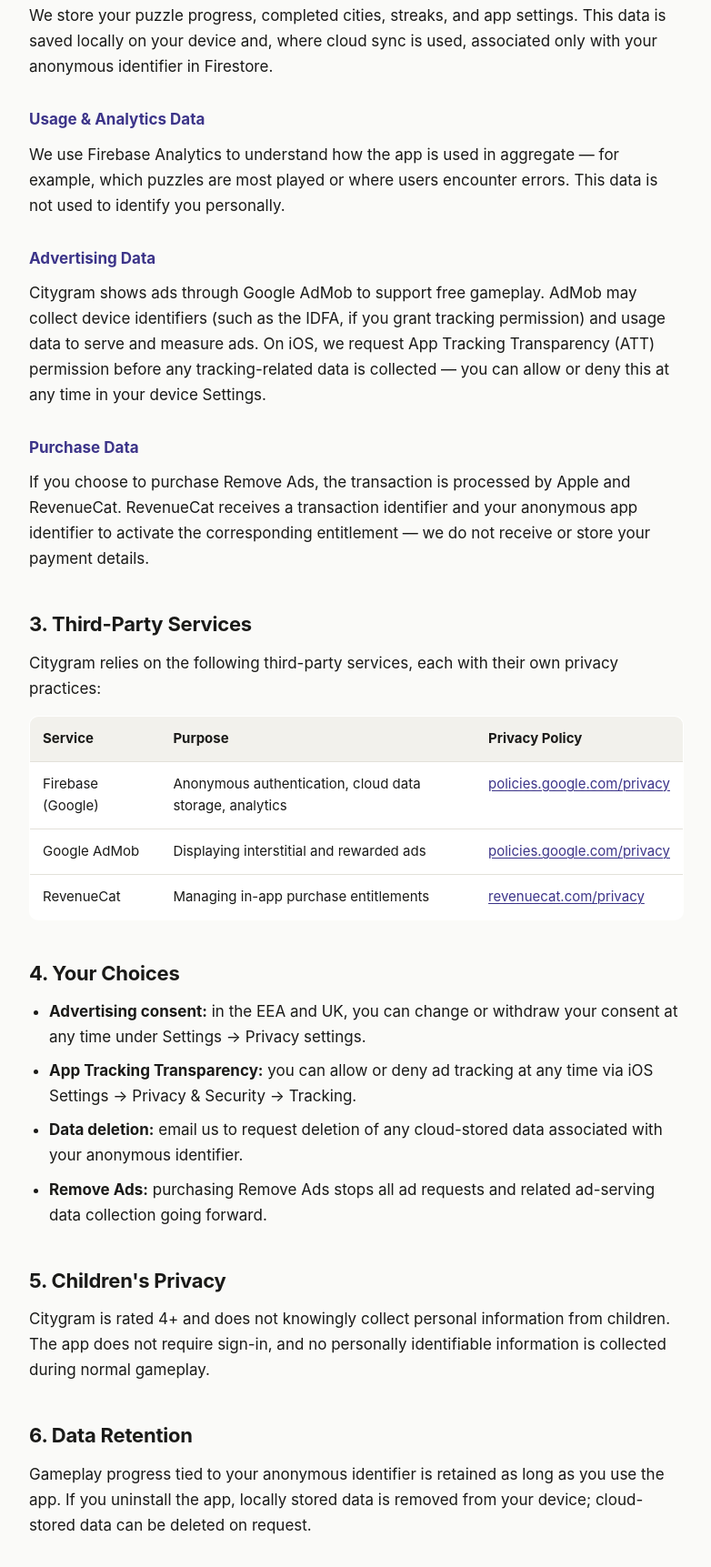
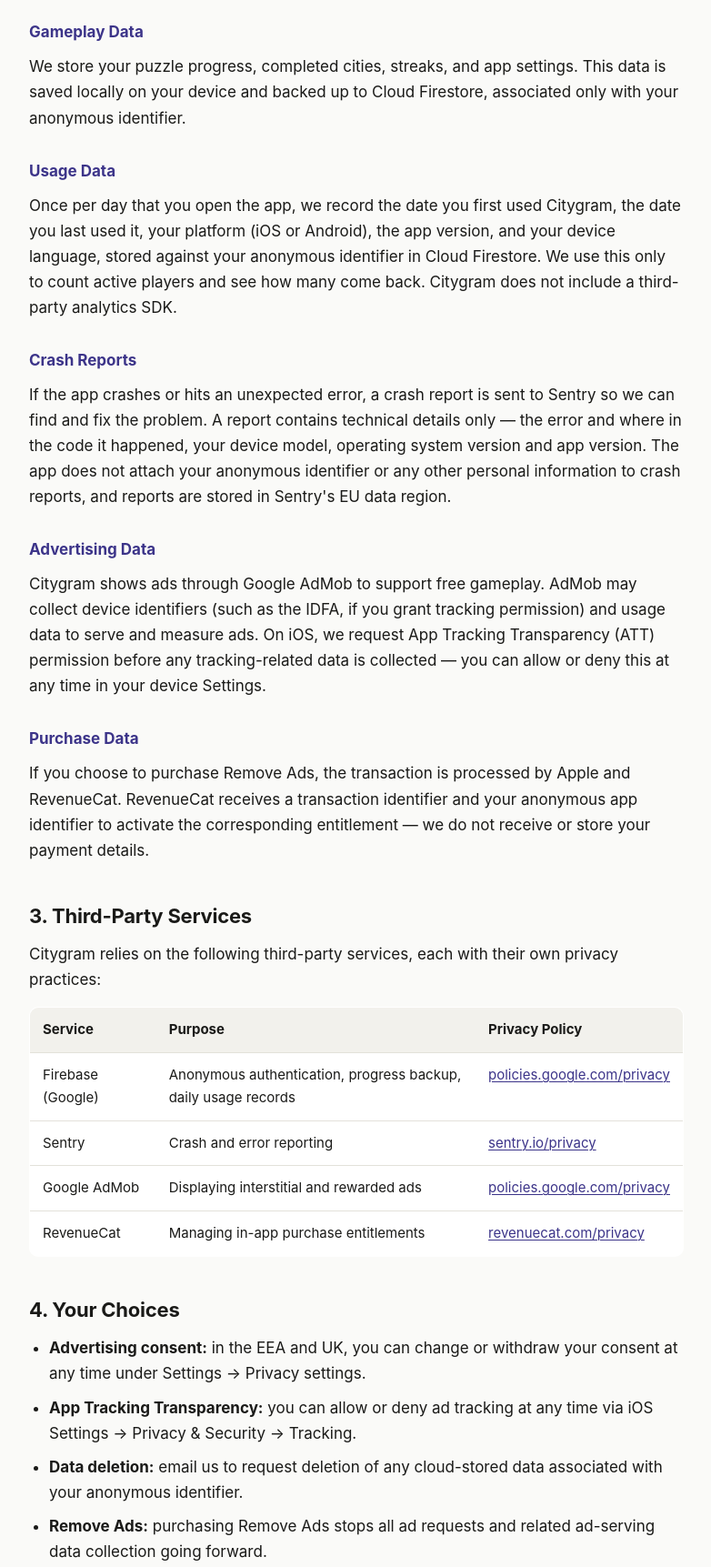
Before and after one commit to Zaimod/citygram-support, a plain HTML site: page privacy/index.html in a window 1280 px wide. Shown: the part 865-2588 px from the top of the page at 91% size, without its empty margins (248-1030 px from the left). Drawn offline with Linux system fonts and the light colour scheme.

Commit message:
Add Sentry to the privacy policy, drop Firebase Analytics

```diff
--- a/privacy/index.html
+++ b/privacy/index.html
@@ -161,7 +161,7 @@
   <div class="badge" aria-hidden="true">CG</div>
 
   <h1>Privacy Policy</h1>
-  <p class="meta">Citygram — Last updated 26 August 2026</p>
+  <p class="meta">Citygram — Last updated 29 September 2026</p>
 
   <p class="lede">Citygram is developed by Vladyslav Ivashchuk, a registered sole
   proprietor (ФОП) based in Ukraine. Questions about this policy or your data can
@@ -172,7 +172,7 @@
   <p>This Privacy Policy explains what information Citygram collects, how it is
   used, and the choices you have. Citygram is a puzzle game where all content is
   free to play. We collect the minimum data necessary to make the app work, keep
-  your progress, show ads, and process optional purchases.</p>
+  your progress, fix crashes, show ads, and process optional purchases.</p>
 
   <h2>2. Information We Collect</h2>
 
@@ -182,19 +182,31 @@
   launch, the app creates an anonymous, randomly generated identifier via Firebase
   Anonymous Authentication. This identifier is not linked to your name, email, or
   any personally identifiable information unless you choose to contact us directly
-  (for example, by email).</p>
+  (for example, by email). On iOS the identifier is kept in the device Keychain, so
+  it survives reinstalling the app — this is what lets you restore your progress.</p>
 
   <h3>Gameplay Data</h3>
 
   <p>We store your puzzle progress, completed cities, streaks, and app settings.
-  This data is saved locally on your device and, where cloud sync is used,
-  associated only with your anonymous identifier in Firestore.</p>
+  This data is saved locally on your device and backed up to Cloud Firestore,
+  associated only with your anonymous identifier.</p>
 
-  <h3>Usage &amp; Analytics Data</h3>
+  <h3>Usage Data</h3>
 
-  <p>We use Firebase Analytics to understand how the app is used in aggregate —
-  for example, which puzzles are most played or where users encounter errors. This
-  data is not used to identify you personally.</p>
+  <p>Once per day that you open the app, we record the date you first used
+  Citygram, the date you last used it, your platform (iOS or Android), the app
+  version, and your device language, stored against your anonymous identifier in
+  Cloud Firestore. We use this only to count active players and see how many come
+  back. Citygram does not include a third-party analytics SDK.</p>
+
+  <h3>Crash Reports</h3>
+
+  <p>If the app crashes or hits an unexpected error, a crash report is sent to
+  Sentry so we can find and fix the problem. A report contains technical details
+  only — the error and where in the code it happened, your device model, operating
+  system version and app version. The app does not attach your anonymous
+  identifier or any other personal information to crash reports, and reports are
+  stored in Sentry's EU data region.</p>
 
   <h3>Advertising Data</h3>
 
@@ -228,8 +240,13 @@
       <tbody>
         <tr>
           <td>Firebase (Google)</td>
-          <td>Anonymous authentication, cloud data storage, analytics</td>
+          <td>Anonymous authentication, progress backup, daily usage records</td>
           <td><a href="https://policies.google.com/privacy">policies.google.com/privacy</a></td>
+        </tr>
+        <tr>
+          <td>Sentry</td>
+          <td>Crash and error reporting</td>
+          <td><a href="https://sentry.io/privacy/">sentry.io/privacy</a></td>
         </tr>
         <tr>
           <td>Google AdMob</td>
@@ -268,7 +285,10 @@
 
   <p>Gameplay progress tied to your anonymous identifier is retained as long as
   you use the app. If you uninstall the app, locally stored data is removed from
-  your device; cloud-stored data can be deleted on request.</p>
+  your device; cloud-stored data can be deleted on request. On iOS, the anonymous
+  identifier itself stays in the device Keychain after uninstalling. Crash reports
+  are kept by Sentry for a limited period under its standard retention policy and
+  then deleted automatically.</p>
 
   <h2>7. Your Rights Under GDPR (EEA and UK Users)</h2>
 
@@ -309,7 +329,7 @@
           <td>Legitimate interest (Art. 6(1)(f)) — funding a free-to-play app</td>
         </tr>
         <tr>
-          <td>Aggregate analytics and crash diagnostics</td>
+          <td>Daily usage records and crash diagnostics</td>
           <td>Consent, where required; otherwise legitimate interest in
           maintaining and improving the app</td>
         </tr>
@@ -342,9 +362,11 @@
   </ul>
 
   <p>Because Citygram identifies you only by a randomly generated anonymous
-  identifier, we may ask you to supply that identifier (available in the app under
-  Settings) before we can act on a request. Under Article 11 GDPR, we are not
-  required to collect additional information solely to identify you.</p>
+  identifier, which is not shown in the app, we may ask for details that help us
+  find your data — such as your device model and roughly when you started playing —
+  before we can act on a request. If we cannot link a request to specific data, we
+  will tell you. Under Article 11 GDPR, we are not required to collect additional
+  information solely to identify you.</p>
 
   <p>Requests can be sent to
   <a href="mailto:ivashchukvladyslav@gmail.com">ivashchukvladyslav@gmail.com</a>
@@ -375,8 +397,9 @@
   subject of a European Commission adequacy decision.</p>
 
   <p>In practice, the developer does not receive or export any directly
-  identifying personal data: access is limited to aggregate statistics and
-  anonymous identifiers within the Firebase, AdMob and RevenueCat dashboards.
+  identifying personal data: access is limited to aggregate statistics, anonymous
+  identifiers and technical crash reports within the Firebase, AdMob, RevenueCat
+  and Sentry dashboards. Crash reports are stored in Sentry's EU data region.
   Where personal data is transferred outside the EEA by those providers, the
   transfers are governed by the providers' own safeguards — Standard Contractual
   Clauses approved by the European Commission, and, where applicable,
```
